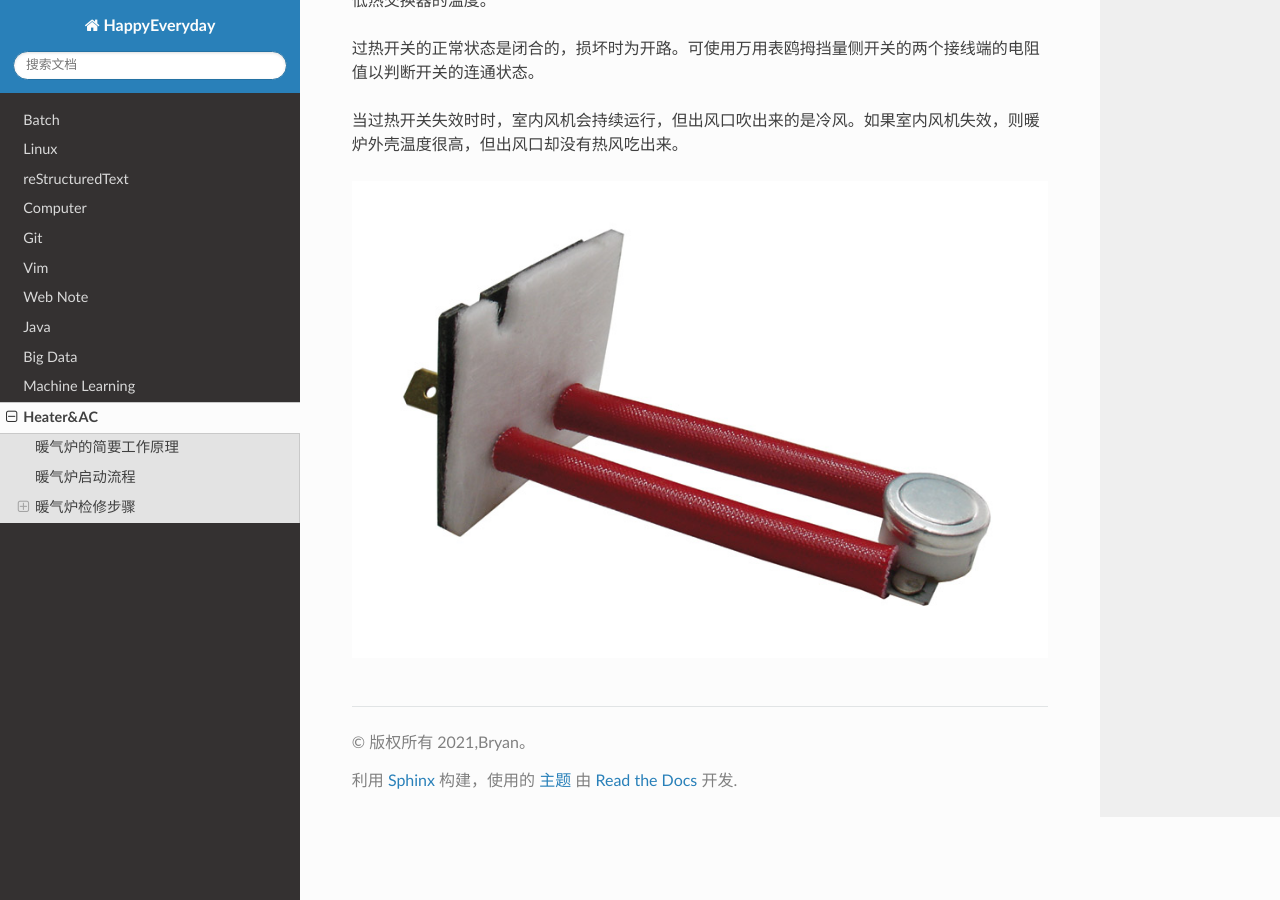
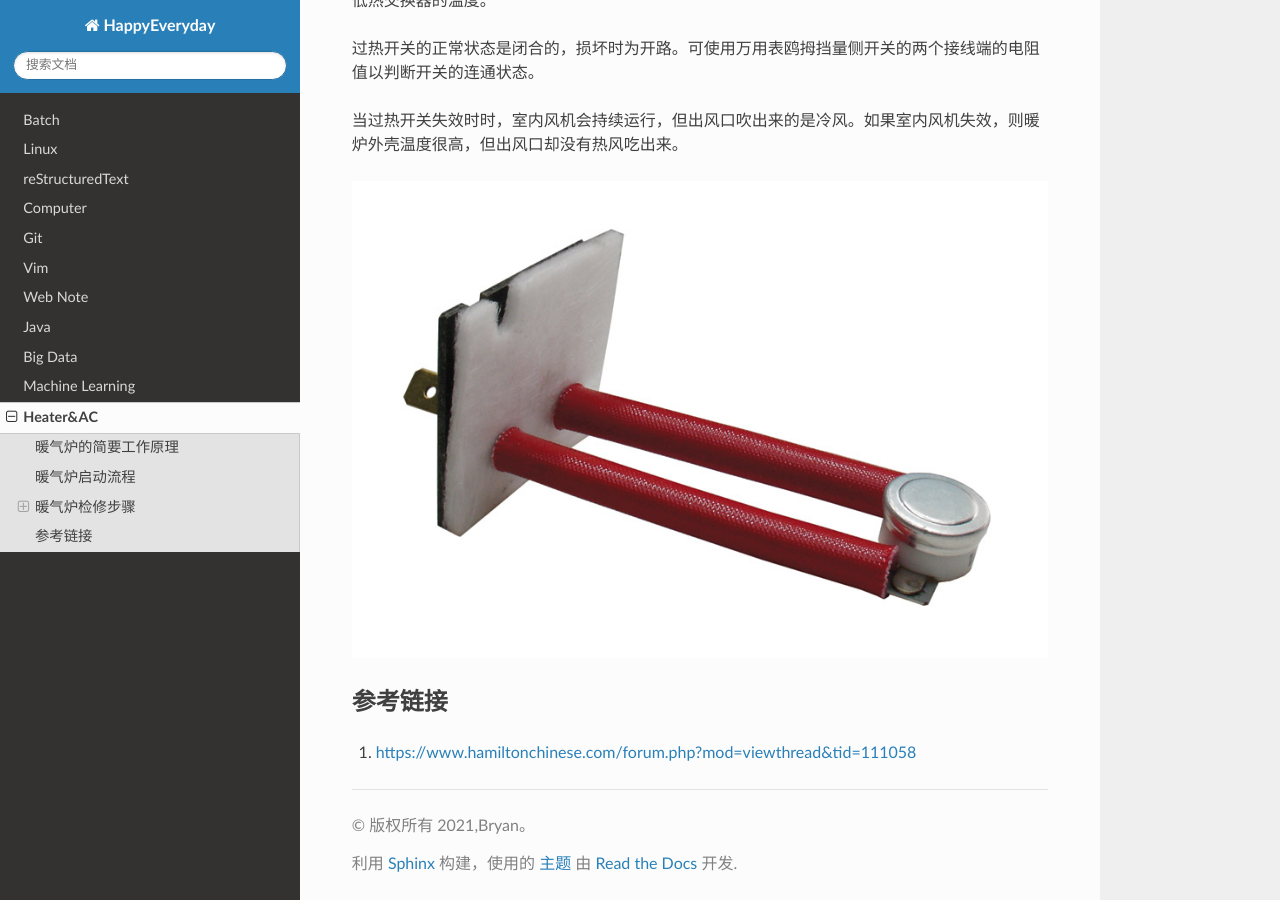
Before and after one commit to BryanSDCN/note, a Sphinx documentation site: the page built from source/docs/heater.rst, in a window 1280 px wide and 900 px high, scrolled down 4703 px. Built offline with Sphinx 7.4.7 and the Read the Docs theme 2.0.0, drawn with Linux system fonts in a browser that asks for light colours; pages that are not in the unit, such as notebooks, are missing from menus.

Commit message:
Add Heater reference link

```diff
--- a/source/docs/heater.rst
+++ b/source/docs/heater.rst
@@ -109,3 +109,9 @@ Rollout switch是暖炉防止过热的保护设备之一。火焰正确的燃烧
 当过热开关失效时时，室内风机会持续运行，但出风口吹出来的是冷风。如果室内风机失效，则暖炉外壳温度很高，但出风口却没有热风吃出来。
 
 .. image:: /images/limitswitch.jpg
+
+
+参考链接
+===================
+
+#. https://www.hamiltonchinese.com/forum.php?mod=viewthread&tid=111058
```
